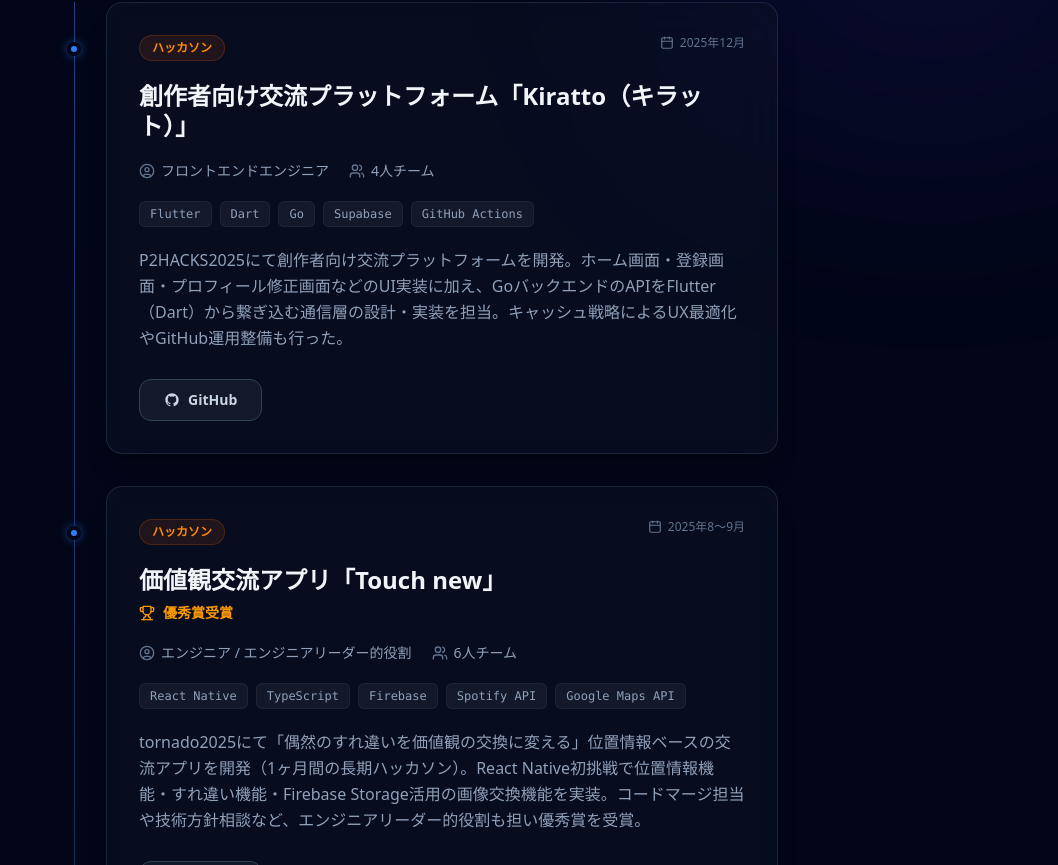
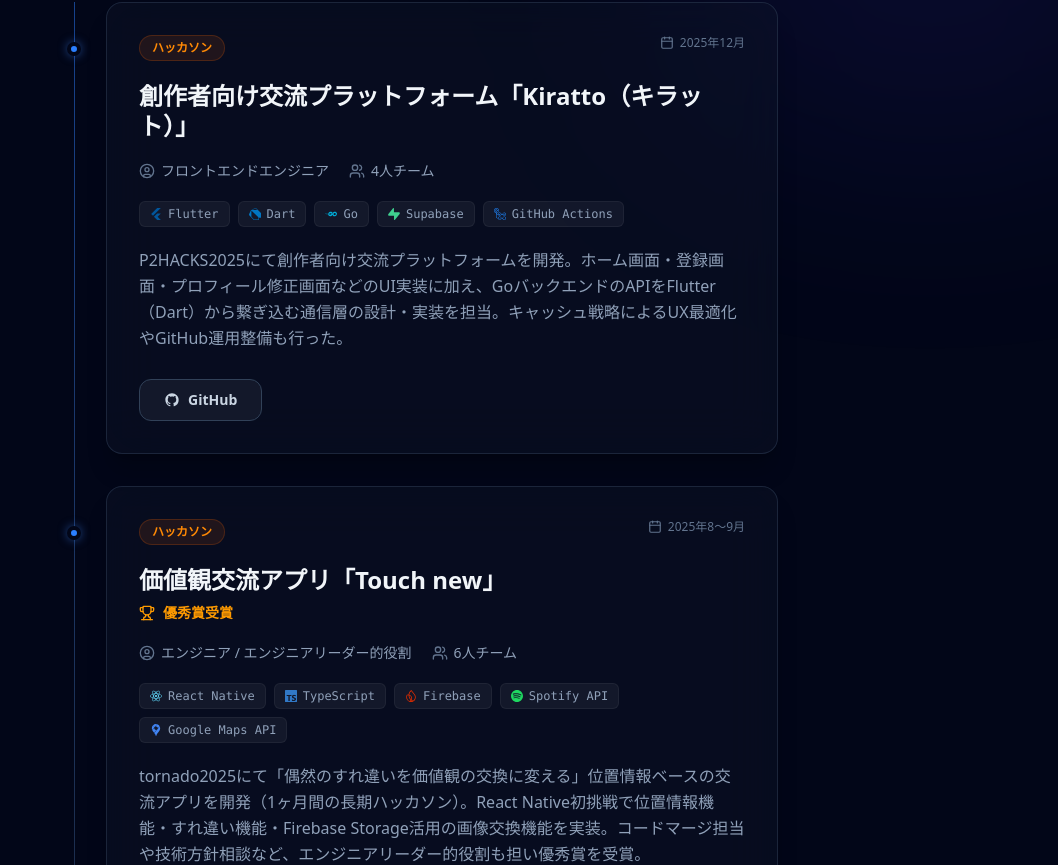
Before and after one commit to zakiPoteto/PortfolioWeb, a Next.js app: page / in a window 1280 px wide. Shown: the part 755-1620 px from the top of the page, without its empty margins (222-1280 px from the left). Built offline with nearby package versions, Linux system fonts and the light colour scheme.

Commit message:
feat: TechIcon追加

```diff
--- a/src/components/ExperienceCard.tsx
+++ b/src/components/ExperienceCard.tsx
@@ -1,6 +1,6 @@
 import { type Experience } from "@/data/experiences";
 import { Calendar, Users, Trophy, ExternalLink, UserCircle } from "lucide-react";
-import { GitHubIcon } from "./Icons";
+import { GitHubIcon, TechIcon } from "./Icons";
 
 const categoryStyle: Record<string, string> = {
   ハッカソン: "bg-orange-500/10 text-orange-400 border-orange-500/20",
@@ -56,8 +56,9 @@
         {exp.techs.map((tech) => (
           <span
             key={tech}
-            className="px-2.5 py-1 bg-white/5 text-slate-400 text-xs rounded-md border border-white/5 font-mono"
+            className="flex items-center gap-1.5 px-2.5 py-1 bg-white/5 text-slate-400 text-xs rounded-md border border-white/5 font-mono"
           >
+            <TechIcon name={tech} size={12} />
             {tech}
           </span>
         ))}
--- a/src/components/Icons.tsx
+++ b/src/components/Icons.tsx
@@ -5,6 +5,10 @@
   siFlutter,
   siReact,
   siFirebase,
+  siSupabase,
+  siGithubactions,
+  siSpotify,
+  siGooglemaps,
 } from "simple-icons";
 
 const techIconMap: Record<string, { path: string; hex: string }> = {
@@ -14,6 +18,10 @@
   Flutter: siFlutter,
   "React Native": siReact,
   Firebase: siFirebase,
+  Supabase: siSupabase,
+  "GitHub Actions": siGithubactions,
+  "Spotify API": siSpotify,
+  "Google Maps API": siGooglemaps,
 };
 
 export function TechIcon({
```
